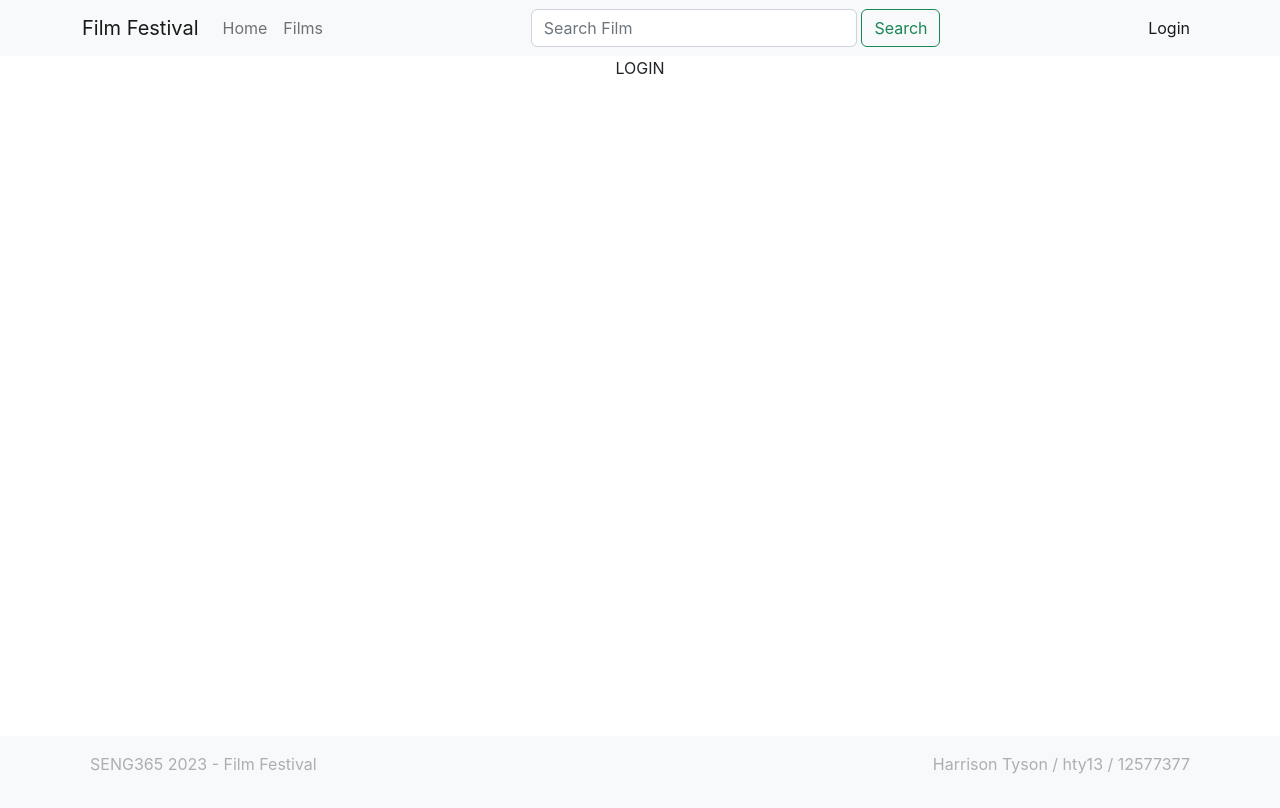
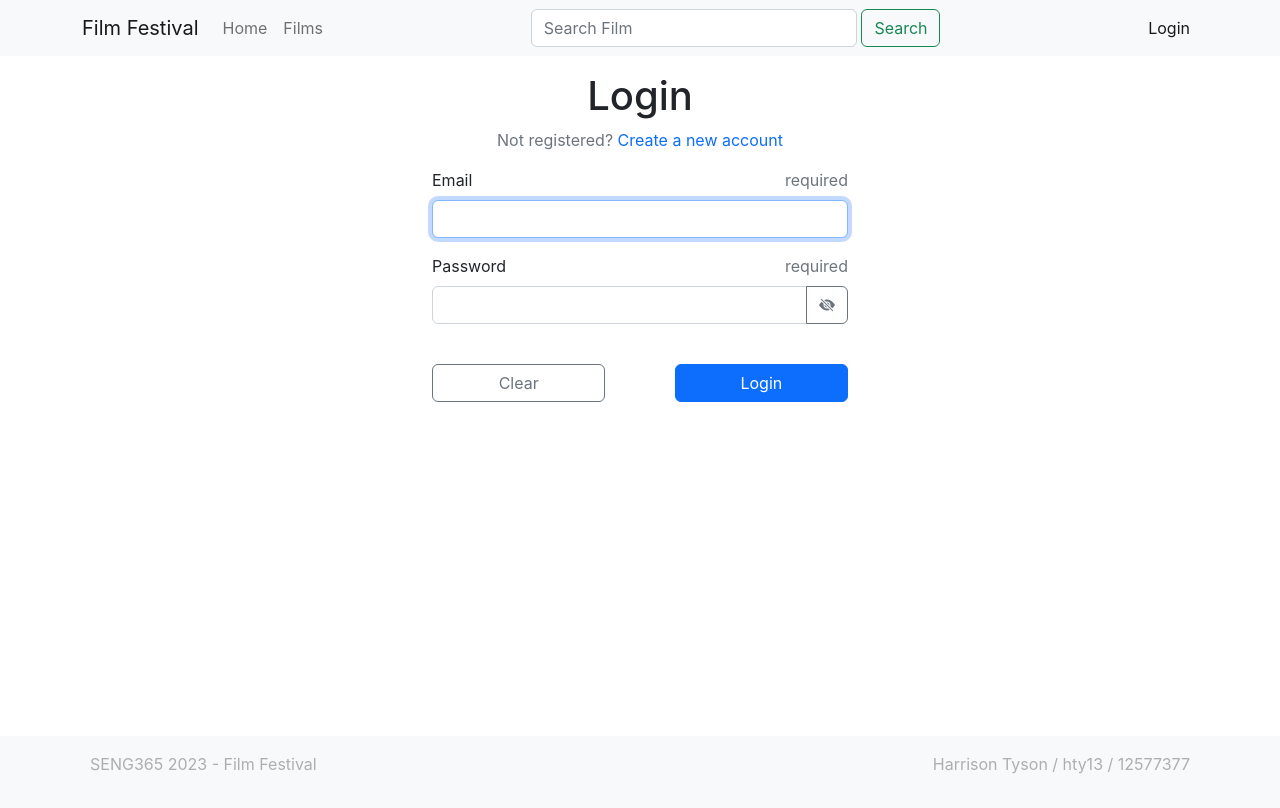
Before and after one commit to typhon-h/film-festival-frontend, a React (Create React App) app: page /login in a window 1280 px wide. Built offline with nearby package versions, Linux system fonts and the light colour scheme.

Commit message:
Added Login page

```diff
--- a/src/pages/Login.tsx
+++ b/src/pages/Login.tsx
@@ -1,8 +1,113 @@
+import axios, { AxiosResponse } from "axios"
+import React from "react"
+import { AuthContext } from "../util/Contexts"
+
+
+const login = (email: string | undefined, password: string | undefined, success: ((value: AxiosResponse<any, any>) => AxiosResponse<any, any> | PromiseLike<AxiosResponse<any, any>> | void) | null | undefined, error: ((reason: any) => PromiseLike<never> | void) | null | undefined) => {
+    axios.post(process.env.REACT_APP_DOMAIN + `/users/login`,
+        {
+            email: email,
+            password: password
+        })
+        .then(success, error)
+}
+
 const Login = () => {
+    const [, setActiveUser] = React.useContext(AuthContext)
+    const [errorFlag, setErrorFlag] = React.useState<boolean>(false)
+    const [submitted, setSubmitted] = React.useState<boolean>(false)
+
+    const form = React.useRef<HTMLFormElement>(null)
+    const email = React.useRef<HTMLInputElement>(null)
+    const password = React.useRef<HTMLInputElement>(null)
+    const [passwordVisible, setPasswordVisible] = React.useState<boolean>(false)
+
+
+    const validate = (e: React.FormEvent<HTMLFormElement>) => {
+        e.preventDefault()
+
+        email.current?.classList.remove('is-valid')
+        email.current?.classList.remove('is-invalid')
+
+        password.current?.classList.remove('is-valid')
+        password.current?.classList.remove('is-invalid')
+
+        if (!form.current?.checkValidity()) {
+            form.current?.classList.add('was-validated')
+            setSubmitted(false)
+        } else {
+            form.current?.classList.remove('was-validated')
+            setSubmitted(true)
+        }
+    }
+
+
+    React.useEffect(() => {
+        if (!submitted) {
+            return
+        }
+
+        login(email.current?.value, password.current?.value,
+            (response) => {
+                setActiveUser(response.data.userId)
+                axios.defaults.headers.common = {
+                    'x-authorization': response.data.token
+                }
+                sessionStorage.setItem('activeUser', response.data.userId)
+                sessionStorage.setItem('token', response.data.token)
+            }, (err) => {
+                console.log(err)
+                setSubmitted(false)
+                setErrorFlag(true)
+            })
+
+    }, [setActiveUser, submitted])
 
     return (
-        <div>LOGIN</div>
+        <div className='d-flex flex-column col-12 p-3 align-items-center justify-content-center h-100'>
+            <div className='mb-3'>
+                <h1>Login</h1>
+                <span className='text-secondary'>Not registered? <a href='/register' className="text-primary text-decoration-none">Create a new account</a></span>
+            </div>
+
+            <form ref={form} className='d-flex flex-column col-10 col-md-4' id='loginForm' onSubmit={validate} noValidate>
+
+                <div className='d-flex flex-column col-12 align-items-start mb-3'>
+                    <div className='d-flex flex-row col-12 justify-content-between'>
+                        <label htmlFor="loginEmail" className="form-label">Email</label>
+                        <span className='fs-6 text-muted'>required</span>
+                    </div>
+                    <input ref={email} type="email" className="form-control" id="loginEmail" maxLength={256} autoFocus={true} required />
+                    <div className="invalid-feedback text-end">
+                        Must be a valid email
+                    </div>
+                </div>
+
+                <div className='d-flex flex-column col-12 align-items-start mb-1'>
+                    <div className='d-flex flex-row col-12 justify-content-between'>
+                        <label htmlFor="loginPassword" className="form-label">Password</label>
+                        <span className='fs-6 text-muted'>required</span>
+                    </div>
+
+                    {/* Possible issue with divs when displaying error messages */}
+                    <div className="d-flex flex-row col-12 input-group mb-1">
+                        <input ref={password} type={(passwordVisible) ? 'text' : 'password'} className="form-control" id="loginPassword" aria-describedby="loginPasswordFeedback" maxLength={64} required />
+                        <button className="btn btn-outline-secondary rounded-end" type="button" id="showPassword" onClick={() => { setPasswordVisible(!passwordVisible) }}><i className={"bi bi-eye-" + ((!passwordVisible) ? 'slash-' : '') + "fill"}></i></button>
+                        <div className="invalid-feedback text-end" id='loginPasswordFeedback'>
+                            This is a required field
+                        </div>
+                    </div>
+
+                </div>
+                <div className={'text-danger flex-row col-12 justify-content-center mb-2 ' + ((errorFlag) ? 'visible' : 'invisible')}>Incorrect email or password</div>
+                <div className="d-flex flex-column flex-lg-row justify-content-between">
+                    <button type="reset" className="btn btn-outline-secondary mb-2 mb-lg-0 col-12 col-lg-5">Clear</button>
+                    <button type="submit" className="btn btn-primary col-12 col-lg-5">Login</button>
+                </div>
+            </form >
+        </div >
     )
 }
 
+export { login }
 export default Login
```
